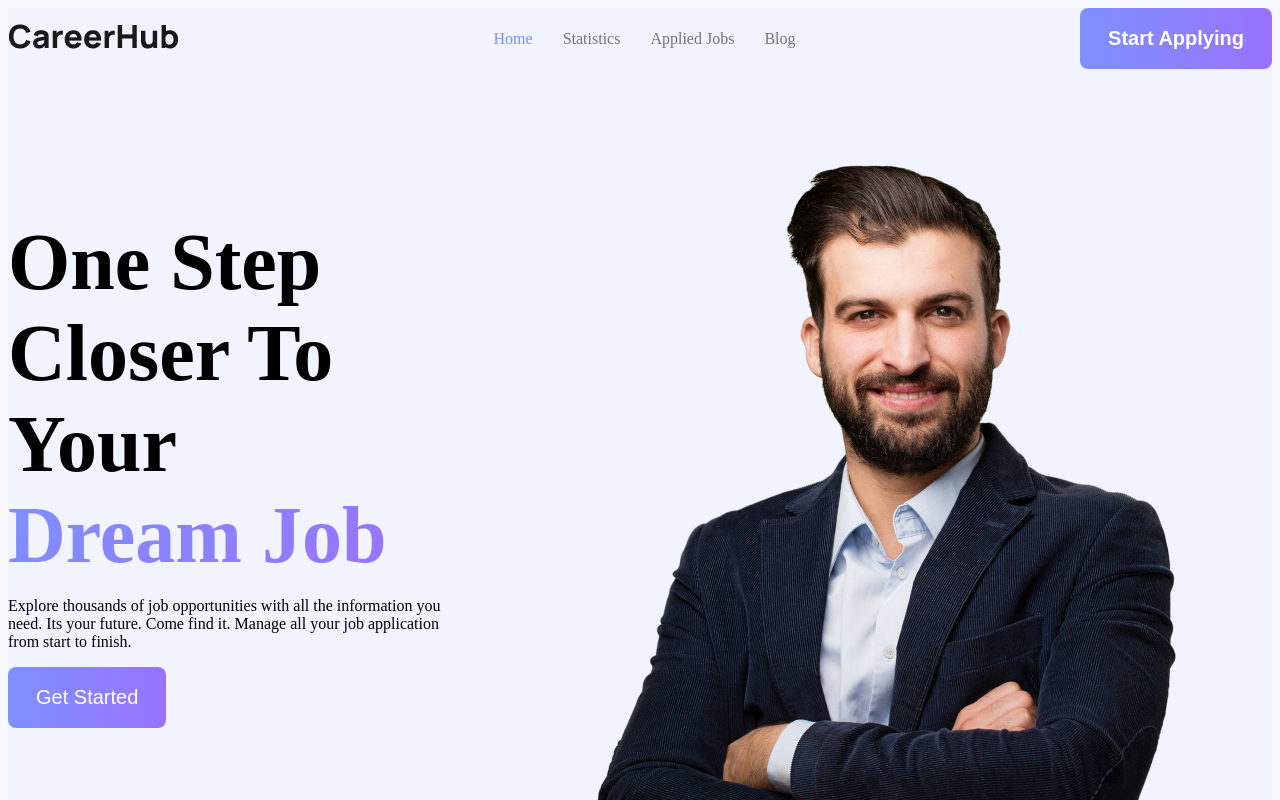
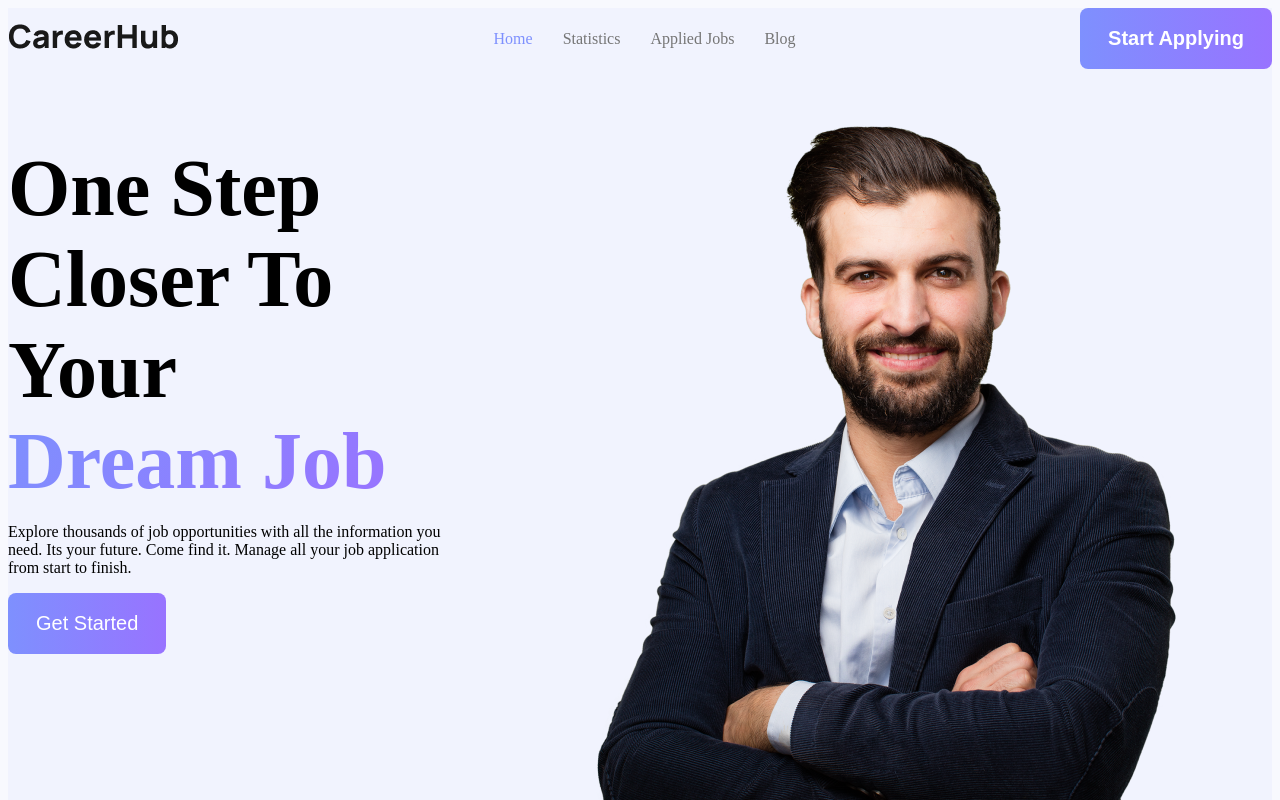
Before and after one commit to MDABDULLAH16/Career-Hub, a React (Vite) app: page / in a window 1280 px wide. Shown: the top 800 px of the page. Built offline with nearby package versions, Linux system fonts and the light colour scheme.

Commit message:
banner complete css

```diff
--- a/src/components/Banner/Banner.css
+++ b/src/components/Banner/Banner.css
@@ -2,6 +2,7 @@
   display: flex;
   align-items: center;
   justify-content: space-between;
+  height: 100vh;
 
   /* flex-shrink: 0; */
   background-color: rgba(126, 144, 254, 0.05);
@@ -23,7 +24,7 @@
 .banner-container img {
   max-width: 816px;
   max-height: 100vh;
-  margin-top: -70px;
+  /* margin-top: -70px; */
 }
 .btn-getStart {
   padding: 19px 28px;
```
